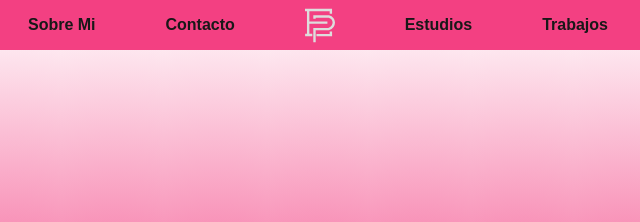
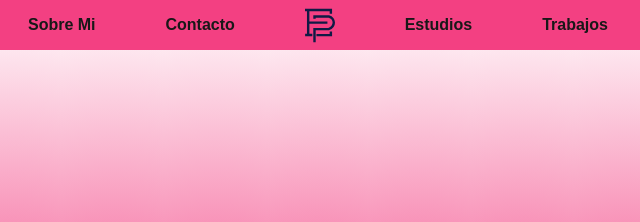
Before and after one commit to EmanuelPalacio/Portafolio, a plain HTML site: page html/contacto.html in a window 1280 px wide. Shown: the top 222 px of the page, 322-962 px from the left. Drawn offline with Linux system fonts and the light colour scheme.

Commit message:
cambio color logo

```diff
--- a/html/contacto.html
+++ b/html/contacto.html
@@ -42,7 +42,7 @@
                 </li>
 
                 <li class="nav__item nav__item--logo">
-                    <a href="../index.html"><img class="logo" src="../images/logo/logo-blanco.svg" alt="Logo"></a>
+                    <a href="../index.html"><img class="logo" src="../images/logo/logo.svg" alt="Logo"></a>
                 </li>
 
                 <li class="nav__item">
```
Also changed, not shown: html/estudios.html (+1 -1 lines), html/sobre-mi.html (+1 -1 lines), html/tabrajos.html (+1 -1 lines), index.html (+1 -1 lines).
